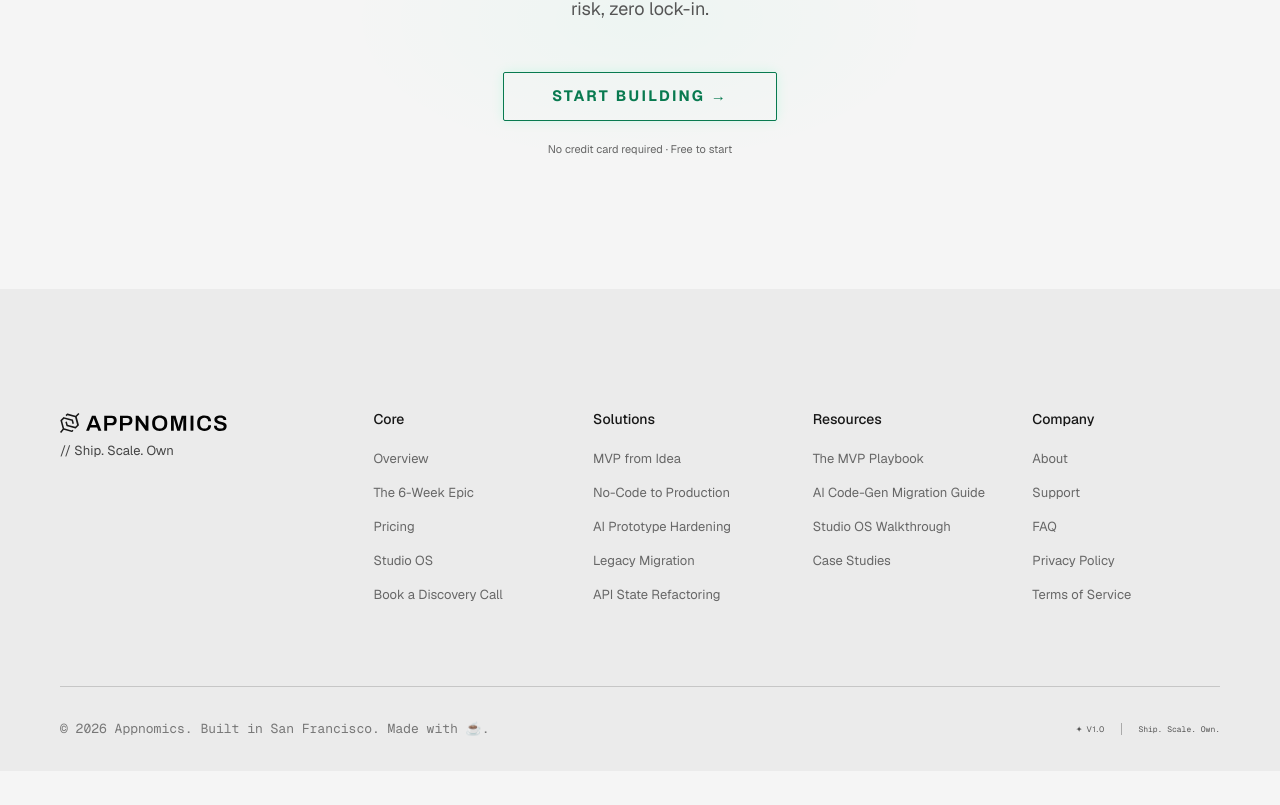
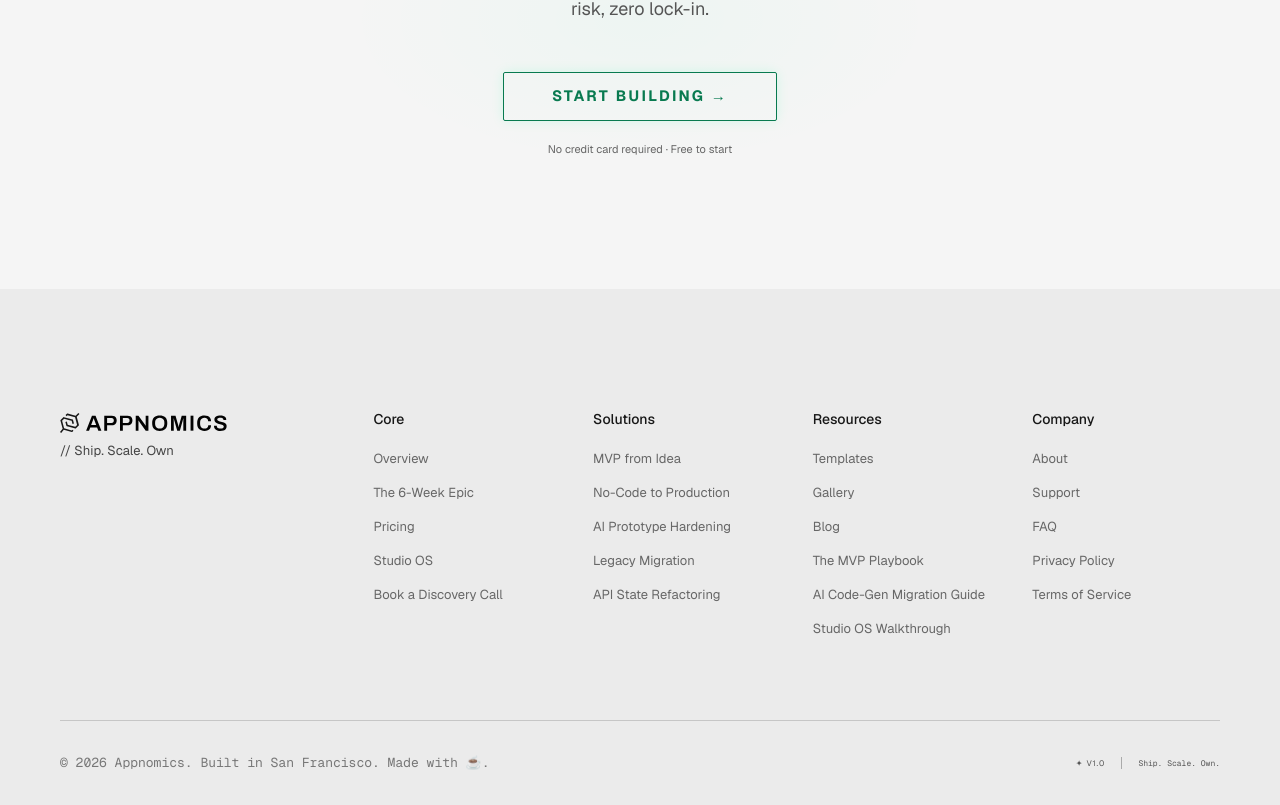
Before and after one commit to rup2701/appnomics-landing, a Next.js app: page / in a window 1280 px wide. Shown: the part 7802-8607 px from the top of the page. Before the commit the page ends 8573 px from the top, so only its background shows below. Built offline with nearby package versions, Linux system fonts and the light colour scheme.

Commit message:
feat(Footer): add new resource links for improved navigation

```diff
--- a/components/sections/Footer.tsx
+++ b/components/sections/Footer.tsx
@@ -78,10 +78,12 @@ export default function Footer() {
             </h4>
             <ul className="space-y-2.5">
               {[
+                { label: "Templates", href: "#" },
+                { label: "Gallery", href: "#" },
+                { label: "Blog", href: "#" },
                 { label: "The MVP Playbook", href: "#" },
                 { label: "AI Code-Gen Migration Guide", href: "#" },
                 { label: "Studio OS Walkthrough", href: "#" },
-                { label: "Case Studies", href: "#portfolio" },
               ].map((item) => (
                 <li key={item.label}>
                   <Link
```
